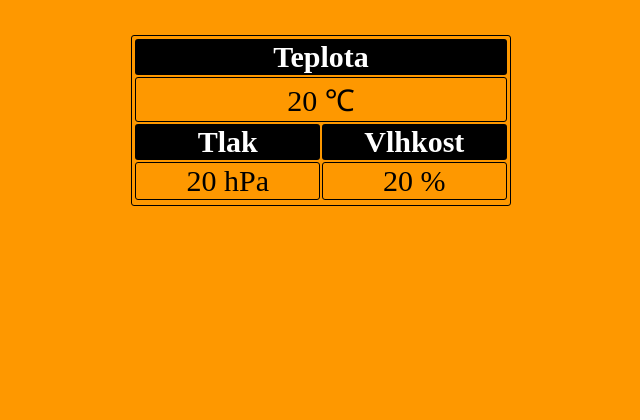
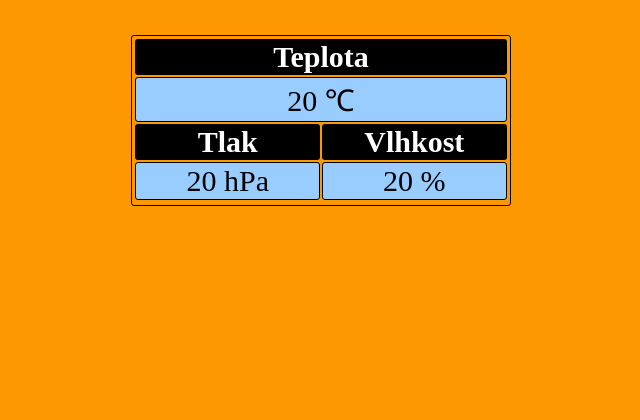
Before and after one commit to lukashanak/weatherstation, a PHP site: page / in a window 1280 px wide. Shown: the top 420 px of the page, without its empty margins (319-959 px from the left). Run offline with PHP 8.4, Linux system fonts and the light colour scheme.

```diff
--- a/style.css
+++ b/style.css
@@ -34,7 +34,7 @@ th {
 }
 
 td {
-  background-color: ;
+  background-color: rgb(153, 204, 255);
 }
 
 
```
